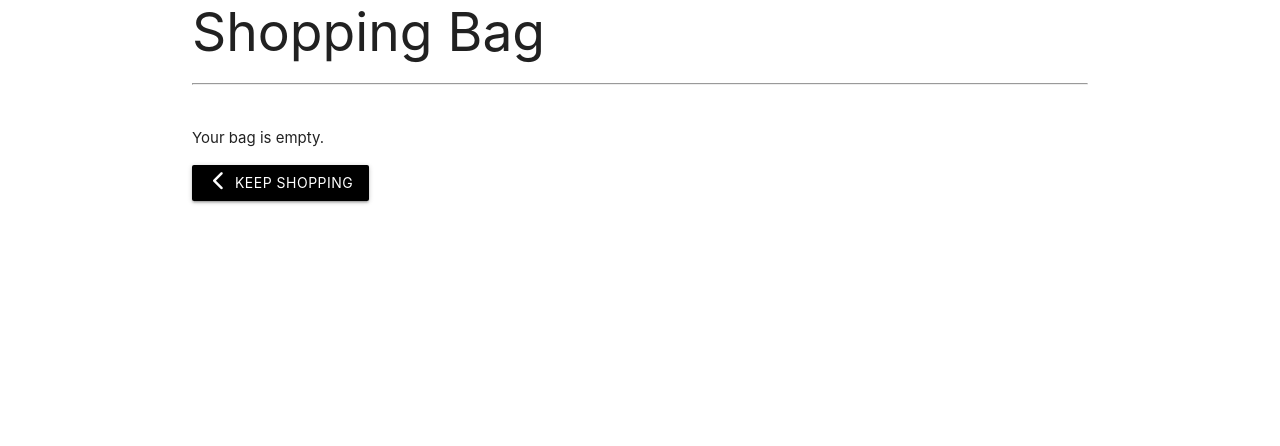
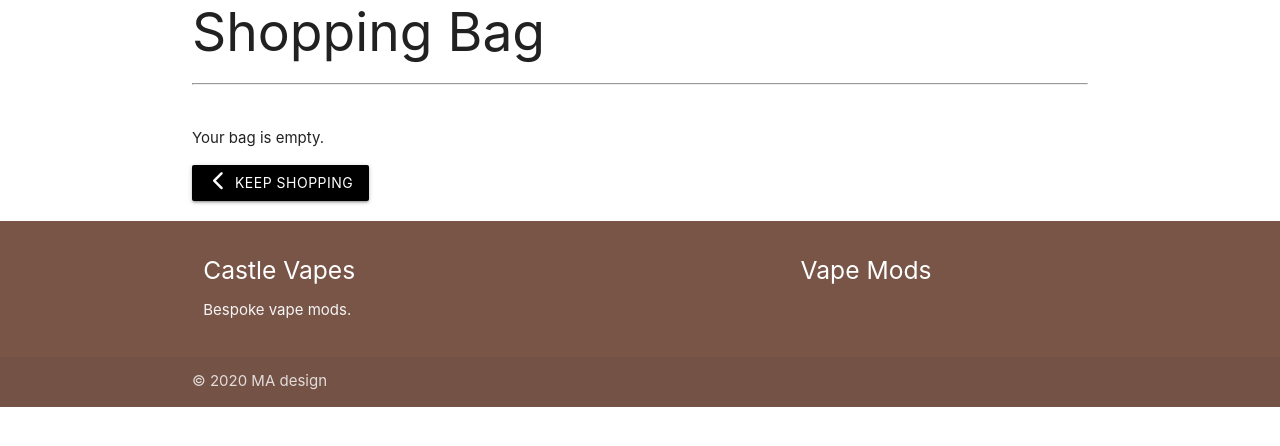
Before and after one commit to misza80/CI_project4_CastleVapes, a Django app: page /bag/ in a window 1280 px wide. Shown: the part 122-568 px from the top of the page. Run offline with Django 3.2, Linux system fonts and the light colour scheme; some libraries are stand-ins or nearby versions.

Commit message:
added footer

```diff
--- a/templates/base.html
+++ b/templates/base.html
@@ -139,6 +139,33 @@
 {% block content %}
 {% endblock %}
 
+<footer class="page-footer brown">
+    <div class="container">
+        <div class="row">
+            <div class="col l6 s12">
+                <h5 class="white-text">Castle Vapes</h5>
+                <p class="grey-text text-lighten-4">Bespoke vape mods.</p>
+            </div>
+            <div class="col l4 offset-l2 s12">
+                <h5 class="white-text">Vape Mods</h5>
+                <ul id='dropdown2' class='dropdown-content'>
+                    <li><a href="{% url 'products' %}?category=woodresin">Wood and resin mods</a></li>
+                    <li><a href="{% url 'products' %}?category=metal">Metal mods</a></li>
+                    <li><a href="{% url 'products' %}?category=plastic">Plastic mods</a></li>
+                    <li><a href="{% url 'products' %}?category=deals">Special Offers</a></li>
+                    <li><a href="{% url 'products' %}?category=new_arrivals">New Arrivals</a></li>
+                    <li><a href="{% url 'products' %}">Show All</a></li>
+                </ul>
+            </div>
+        </div>
+    </div>
+    <div class="footer-copyright">
+        <div class="container">
+            © 2020 MA design
+        </div>
+    </div>
+</footer>
+
 {% block postloadjs %}
     <script>
         setTimeout(function () {
```
